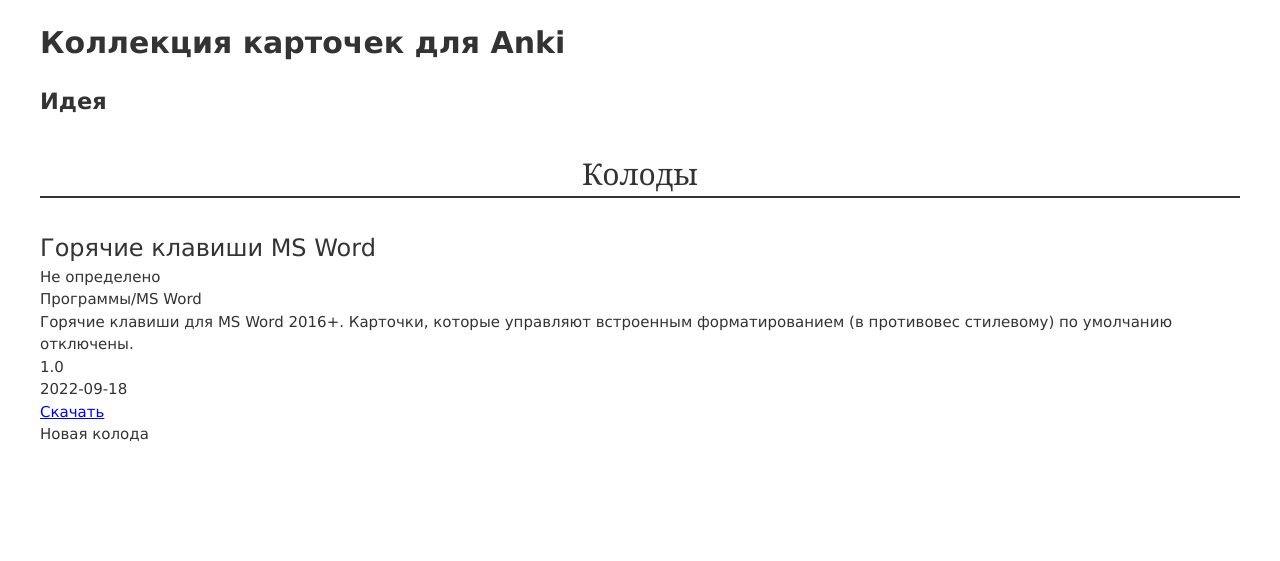
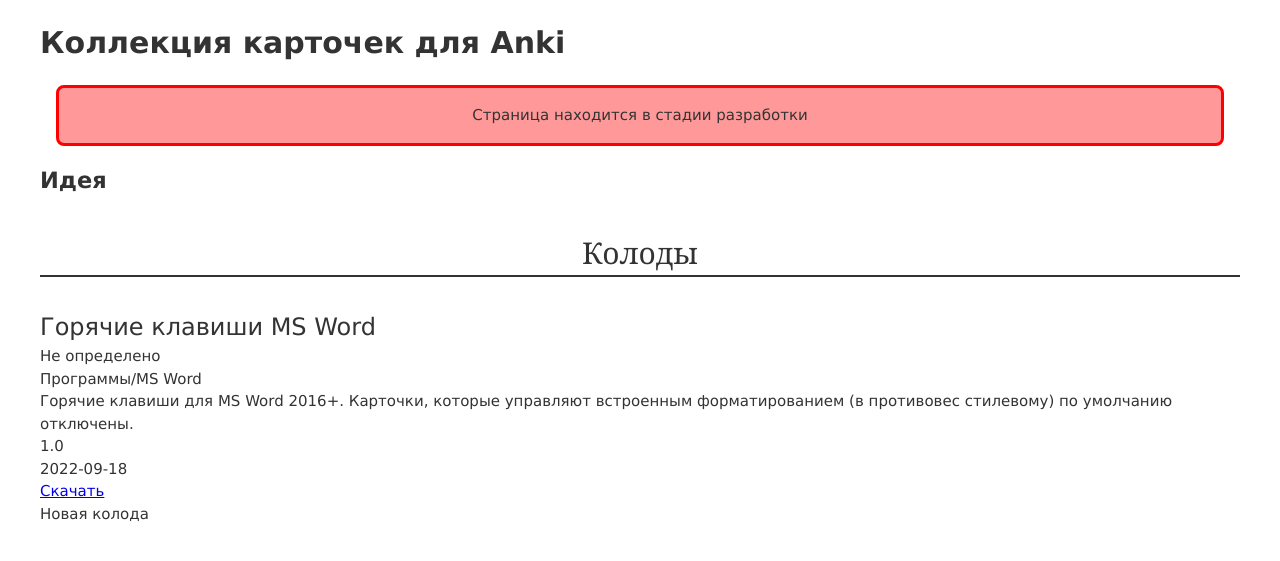
Before and after one commit to konstantin-morenko/anki-decks, a Jekyll site: the page built from index.md, in a window 1280 px wide. Shown: the top 561 px of the page. Built offline with Jekyll 4.4.1, drawn with Linux system fonts in a browser that asks for light colours; our own code applies the rules of GitHub Pages for plain Markdown files.

Commit message:
Development mode

```diff
--- a/index.md
+++ b/index.md
@@ -1,6 +1,10 @@
 ---
 layout: default
 ---
+
+<div style="border: 3px solid red; border-radius: 8px; background-color: #f99; text-align: center; margin: 16px; padding: 16px">
+Страница находится в стадии разработки
+</div>
 
 ## Идея
 
```
